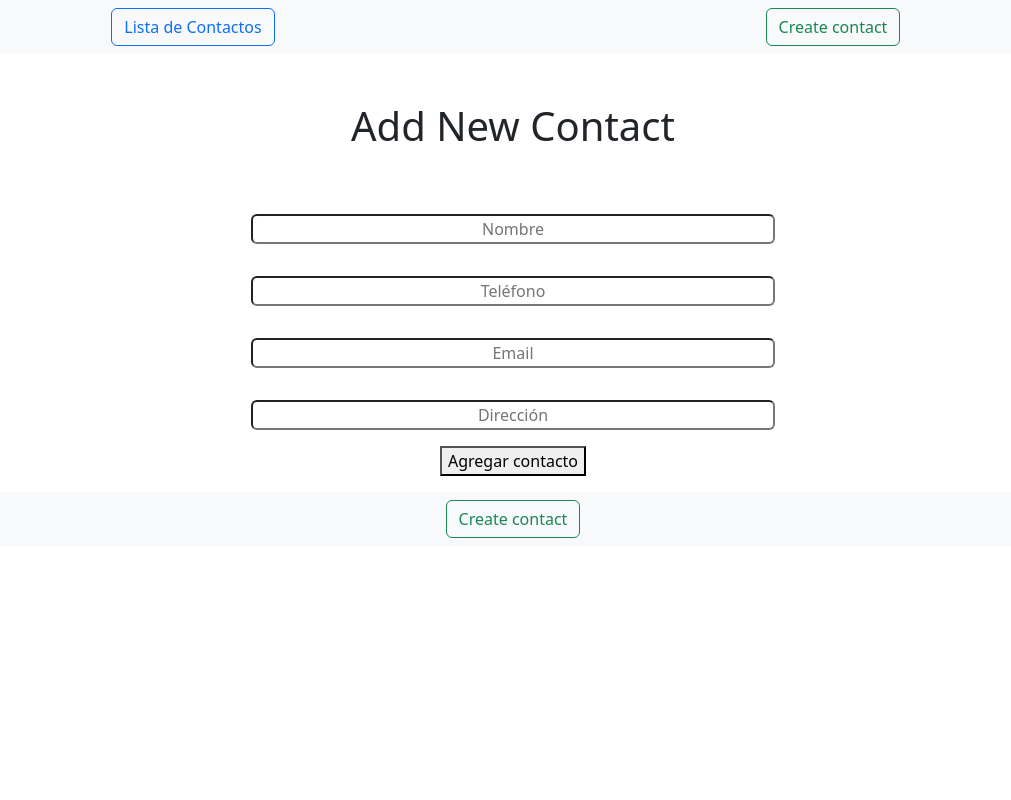
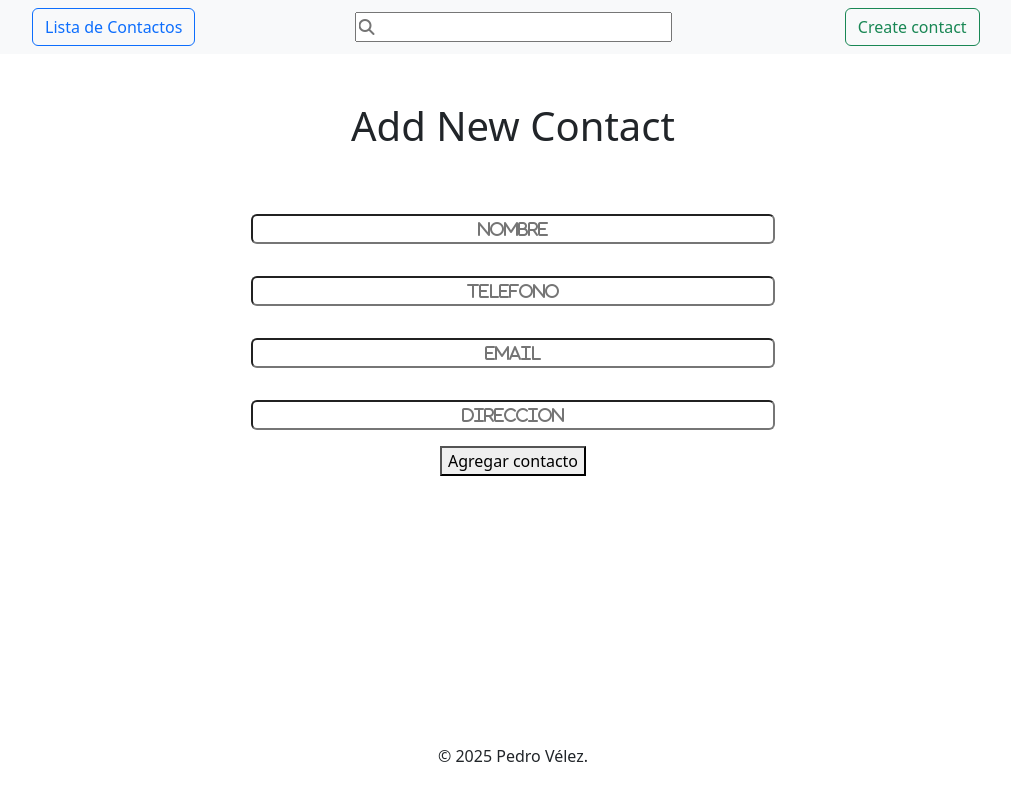
Before and after one commit to drolo18/fs-105-React-Hello-Webapp-Pedro-Velez, a React (Vite) app: page /Createcontact in a window 1280 px wide. Shown: the whole page, without its empty margins (127-1138 px from the left). Built offline with nearby package versions, Linux system fonts and the light colour scheme.

Commit message:
ModifyContact

```diff
--- a/src/components/Footer.jsx
+++ b/src/components/Footer.jsx
@@ -3,12 +3,6 @@ import { Link } from "react-router-dom";
 
 export const Footer = () => (
 	<footer className="footer mt-auto py-3 text-center">
-		<nav className="navbar navbar-light bg-light text-center">
-						<div className="d-grid gap-2 col-6 mx-auto">
-							<Link to="/CreateContact">
-								<button className="btn btn-outline-success">Create contact</button>
-							</Link>
-						</div>
-				</nav>
-	</footer>
+        <p>© 2025 Pedro Vélez.</p>
+    </footer>
 );
--- a/src/components/Navbar.jsx
+++ b/src/components/Navbar.jsx
@@ -4,13 +4,14 @@ export const Navbar = () => {
 
 	return (
 		<nav className="navbar navbar-light bg-light text-center">
-			<div className="d-grid gap-2 col-6 mx-auto">
+			<div className="d-grid gap-2 col-4 mx-auto">
 
 				<Link to="/">
 					<button className="btn btn-outline-primary">Lista de Contactos</button>
 				</Link>
 			</div>
-			<div className="d-grid gap-2 col-6 mx-auto">
+			<input type="text" placeholder="&#xf002;"/>
+			<div className="d-grid gap-2 col-4 mx-auto">
 				<Link to="/CreateContact">
 					<button className="btn btn-outline-success">Create contact</button>
 				</Link>
--- a/src/index.css
+++ b/src/index.css
@@ -0,0 +1,24 @@
+html, body {
+    height: 100%;
+    margin: 0;
+    display: flex;
+    flex-direction: column;
+}
+#root {
+    display: flex;
+    flex-direction: column;
+    min-height: 100%;
+}
+footer {
+    padding: 1rem;
+    text-align: center;
+}
+Outlet{
+    flex:1;
+}
+input, textarea{
+    font-family: FontAwesome, "Open Sans";
+    font-style: normal;
+    font-weight: normal;
+    text-decoration: inherit;
+}
--- a/src/pages/CreateContact.jsx
+++ b/src/pages/CreateContact.jsx
@@ -10,6 +10,7 @@ export const CreateContact = () => {
     const [phone, setPhone] = useState('')
     const [email, setEmail] = useState('')
     const [address, setAddress] = useState('')
+    const [showAlert, setShowAlert] = useState(false)
 
     const addContacts = async () => {
         try {
@@ -27,11 +28,7 @@ export const CreateContact = () => {
             )
 
             if (response.ok) {
-                setTimeout(() => {
-                    <div class="alert alert-success" role="alert">
-                        Usuario Creado Con Éxito
-                    </div>
-                }, 500)
+                setShowAlert(true)
             }
 
         } catch (error) {
@@ -41,9 +38,12 @@ export const CreateContact = () => {
 
 
     }
-    const addContatsNavigate = async () => {
+    const addContatsNavigate = async (e) => {
+        e.preventDefault()
         await addContacts()
-        navigate("/")
+        setTimeout(() => {
+            navigate("/")
+        }, 1000)
 
 
     }
@@ -52,18 +52,23 @@ export const CreateContact = () => {
     return (
         <form className="container-fluid">
             <h1 className="text-center m-5">Add New Contact</h1>
+            {showAlert && (
+                <div className="alert alert-success" role="alert">
+                    Usuario Creado Con Éxito
+                </div>
+            )}
             <div className="d-flex justify-content-center row">
                 <div className="d-flex justify-content-center">
-                    <input className="col-5 rounded m-3 text-center" type="text" placeholder="Nombre" onChange={e => setName(e.target.value)} value={name} />
+                    <input className="col-5 rounded m-3 text-center" type="text" placeholder="NOMBRE" onChange={e => setName(e.target.value)} value={name} />
                 </div>
                 <div className="d-flex justify-content-center">
-                    <input className="col-5 rounded m-3 text-center" type="text" placeholder="Teléfono" onChange={e => setPhone(e.target.value)} value={phone} />
+                    <input className="col-5 rounded m-3 text-center" type="tel" placeholder="TELEFONO" onChange={e => setPhone(e.target.value)} value={phone} />
                 </div>
                 <div className="d-flex justify-content-center">
-                    <input className="col-5 rounded m-3 text-center" type="text" placeholder="Email" onChange={e => setEmail(e.target.value)} value={email} />
+                    <input className="col-5 rounded m-3 text-center" type="email" placeholder="EMAIL" onChange={e => setEmail(e.target.value)} value={email} />
                 </div>
                 <div className="d-flex justify-content-center">
-                    <input className="col-5 rounded m-3 text-center" type="text" placeholder="Dirección" onChange={e => setAddress(e.target.value)} value={address} />
+                    <input className="col-5 rounded m-3 text-center" type="text" placeholder="DIRECCION" onChange={e => setAddress(e.target.value)} value={address} />
                 </div>
                 <div className="d-flex justify-content-center">
                     <button onClick={addContatsNavigate}>Agregar contacto</button>
```
Also changed, not shown: src/pages/Home.jsx (+5 -3 lines), src/pages/ModifyContact.jsx (added), src/pages/SeacrchContact.jsx (deleted).
